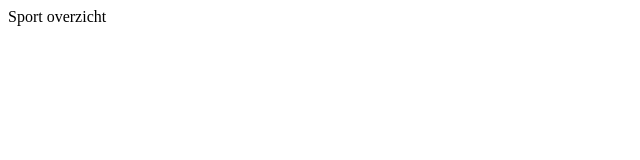
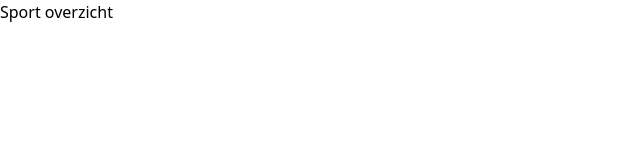
Before and after one commit to cdijkstra/VitalityApp, an Angular app in the folder Vitality/: page / in a window 1280 px wide. Shown: the top 160 px of the page, without its empty margins (0-640 px from the left). Built offline with nearby package versions, Linux system fonts and the light colour scheme.

Commit message:
Added tailwind

```diff
--- a/Vitality/package.json
+++ b/Vitality/package.json
@@ -28,7 +28,10 @@
     "@angular/forms": "^20.3.0",
     "@angular/platform-browser": "^20.3.0",
     "@angular/router": "^20.3.0",
+    "@tailwindcss/postcss": "^4.1.16",
+    "postcss": "^8.5.6",
     "rxjs": "~7.8.0",
+    "tailwindcss": "^4.1.16",
     "tslib": "^2.3.0"
   },
   "devDependencies": {
--- a/Vitality/src/styles.css
+++ b/Vitality/src/styles.css
@@ -1 +1,2 @@
 /* You can add global styles to this file, and also import other style files */
+@import "tailwindcss";
```
Also changed, not shown: Vitality/.postcssrc.json (added), 1 other file (tests, documents, lock files or other folders).
